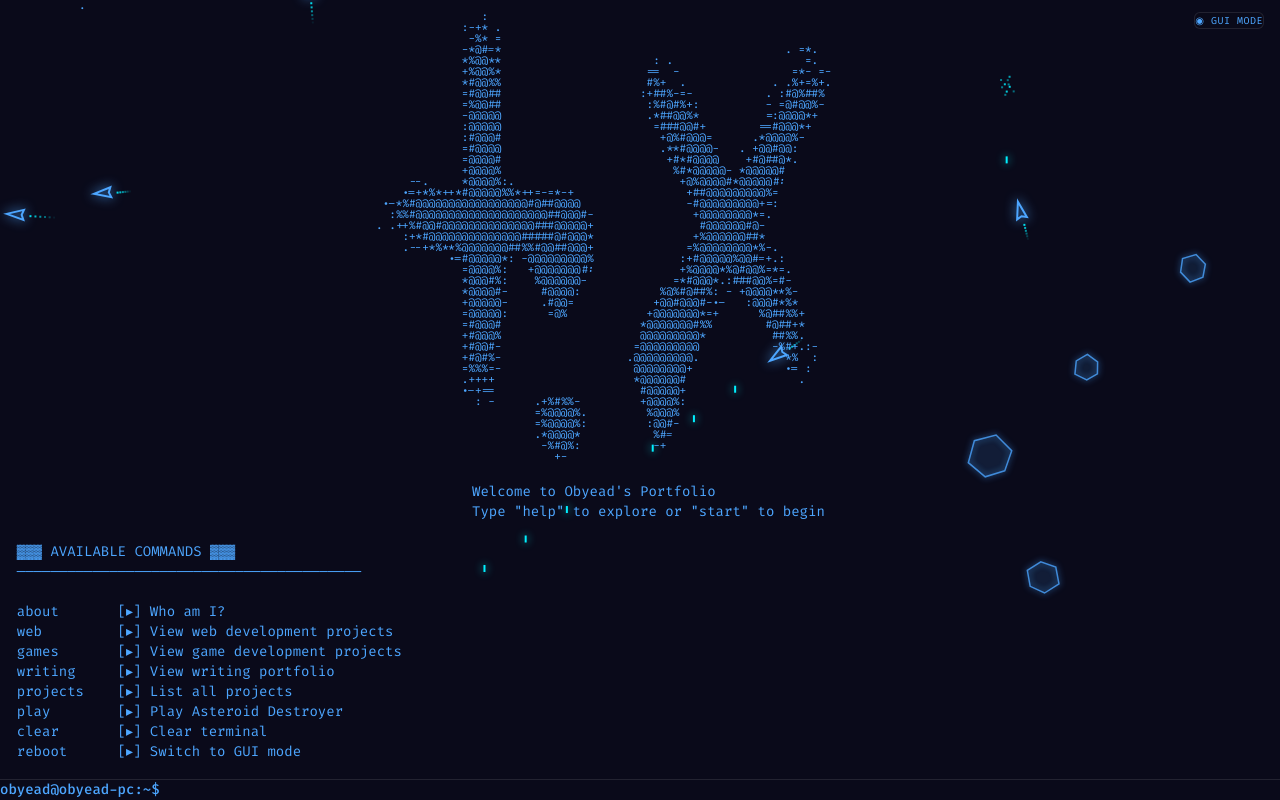
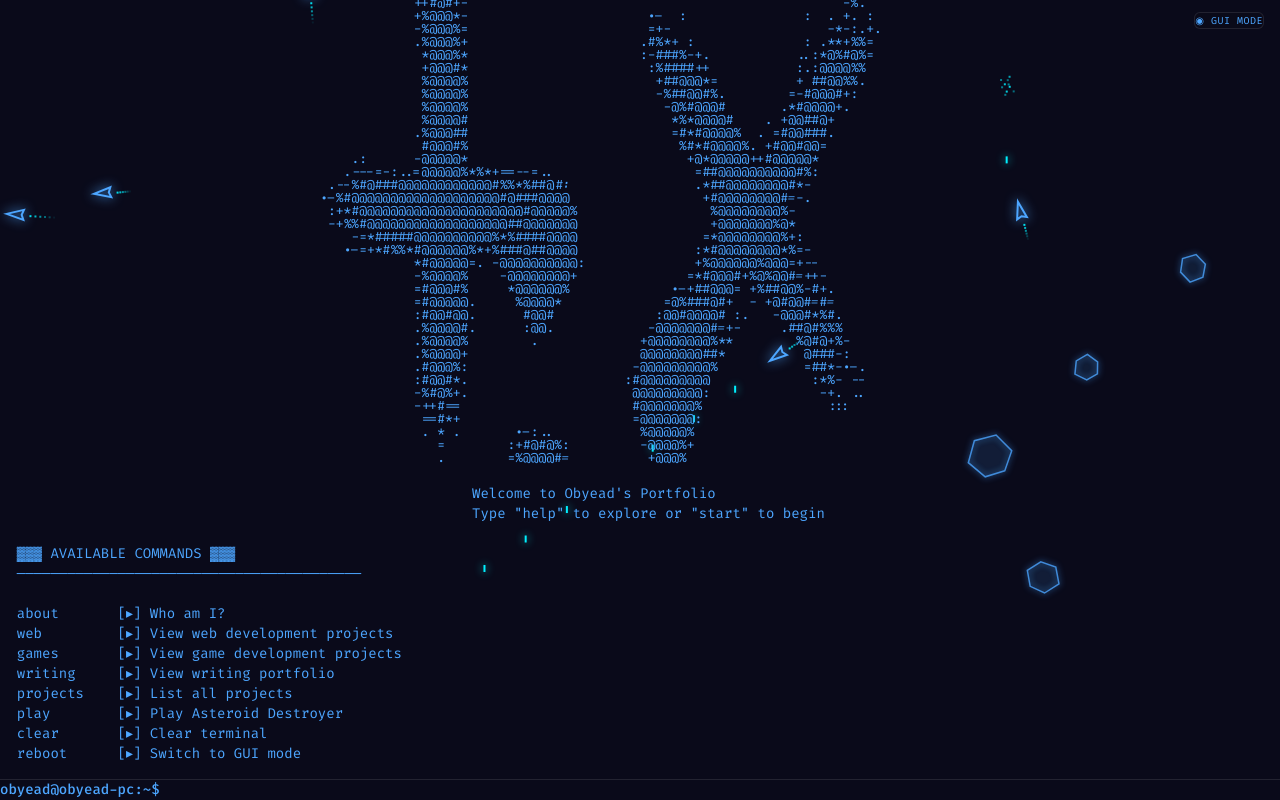
Before and after one commit to obyeadC13/Obyead-s-PC-, a React (Vite) app: page /terminal in a window 1280 px wide. Built offline with nearby package versions, Linux system fonts and the light colour scheme.

Commit message:
fix issues

```diff
--- a/src/components/BootScreen.tsx
+++ b/src/components/BootScreen.tsx
@@ -2,13 +2,29 @@ import { useState, useEffect } from 'react';
 import { useNavigate } from 'react-router-dom';
 
 const BOOT_ASCII = `
-   ╔══════════════════════════════════════════╗
-   ║   ___  _____   ___       __    ____      ║
-   ║  / _ \\/__  /  / _ \\___  / /   /  _/ ___  ║
-   ║ / , _/ / / / / , _/ -_)/ /   / /  (_-<  ║
-   ║ /_/|_| /_/ |_|/_/|_|__/ /_/  /___//___/  ║
-   ║         SYSTEM v4.2.1                    ║
-   ╚══════════════════════════════════════════╝
+=
+                :@.               :.
+                .@:       =+:    :%+
+                 @=        ##   .%%
+                .@+        -#@ .##
+              -:+@*:        +@@#@-
+            .%@@@@@@@@@      @@@=
+              +*#@@%#@@.     @@@+
+                -@+ +@#     %@+##+
+                .@*  %     @@*  %%-
+                .@-       @@@.   %=
+                .%        @@*     :
+                 .   =:   %@
+                    .@%    +
+
+
+                      *
+                     .*   -%
+                          +@
+
+                           :.
+                   %#+  .%@=
+                   -+:
 `;
 
 const BOOT_LINES = [
@@ -87,7 +103,7 @@ export default function BootScreen() {
       <div className="w-full max-w-2xl relative z-20">
         {/* ASCII Logo */}
         {asciiDone && lines.length > BOOT_ASCII.split('\n').length && (
-          <pre className="text-[8px] sm:text-[10px] leading-[11px] sm:leading-[13px] text-neon-cyan mb-4 select-none"
+          <pre className="text-[8px] sm:text-[10px] leading-[10px] sm:leading-[12px] text-neon-cyan mb-4 select-none"
             style={{ textShadow: '0 0 8px #00f0ff66, 0 0 20px #00f0ff33' }}>
             {BOOT_ASCII}
           </pre>
--- a/src/components/TerminalMode.tsx
+++ b/src/components/TerminalMode.tsx
@@ -6,47 +6,45 @@ import AsteroidGame from './AsteroidGame';
 import SpaceBackground from './SpaceBackground';
 
 const WELCOME_ART = `.
-                                                             :
-                                                          :-+* .
-                                                           -%* =
-                                                          -*@#=*                                           . =*.
-                                                          *%@@**                       : .                    =.
-                                                          +%@@%*                      ==  -                 =*- =-
-                                                          *#@@%%                      #%+  .             . .%+=%+.
-                                                          =#@@##                     :+##%-=-           . :#@%##%
-                                                          =%@@##                      :%#@#%+:          - =@#@@%-
-                                                          -@@@@@                      .*##@@%*          =:@@@@*+
-                                                          :@@@@@                       =###@@#+        ==#@@@*+
-                                                          :#@@@#                        +@%#@@@=      .*@@@@%-
-                                                          =#@@@@                        .**#@@@@-   . +@@#@@:
-                                                          =@@@@#                         +#*#@@@@    +#@##@*.
-                                                          +@@@@%                          %#*@@@@@- *@@@@@#
-                                                  --.     *@@@@%:.                         +@%@@@@#*@@@@@#:
-                                                 .=+*%*++*#@@@@@%%*++=-=*-+                 +##@@@@@@@@@%=
-                                              .-*%#@@@@@@@@@@@@@@@@@#@##@@@@                -#@@@@@@@@@+=:
-                                               :%%#@@@@@@@@@@@@@@@@@@@@##@@@#-               +@@@@@@@@*=.
-                                             . .++%#@@#@@@@@@@@@@@@@@###@@@@@+                #@@@@@@#@-
-                                                 :+*#@@@@@@@@@@@@@@#####@#@@@*               +%@@@@@@##*
-                                                 .--+*%**%@@@@@@@##%%#@@##@@@+              =%@@@@@@@@*%-.
-                                                        .=#@@@@@*: -@@@@@@@@@%             :+#@@@@@%@@#=+.:
-                                                          =@@@@%:   +@@@@@@@#:             +%@@@@*%@#@@%=*=.
-                                                          *@@@#%:    %@@@@@@-             =*#@@@*.:###@@%=#-
-                                                          *@@@@#-     #@@@@:            %@%#@##%: - +@@@@**%-
-                                                          +@@@@@-     .#@@=            +@@#@@@#-.-   :@@@#*%*
-                                                          =@@@@@:      =@%            +@@@@@@@*=+      %@##%%+
-                                                          =#@@@#                     *@@@@@@@#%%        #@##+*
-                                                          +#@@@%                     @@@@@@@@@*          ##%%.
-                                                          +#@@#-                    =@@@@@@@@@           -%#+.:-
-                                                          +#@#%-                   .@@@@@@@@@.             *%  :
-                                                          =%%%=-                    @@@@@@@@+              .= :
-                                                          .++++                     *@@@@@@#                 .
-                                                          .-+==                      #@@@@@+
-                                                            : -      .+%#%%-         +@@@@%:
-                                                                     =%@@@@%.         %@@@%
-                                                                     =%@@@@%:         :@@#-
-                                                                     .*@@@@*           %#=
-                                                                      -%#@%:           -+
-                                                                        +-`;
+                                                                +-
+                                                             =-*%-
+                                                             =-*@*::                                               .
+                                                             ++#@#+-                                                -%.
+                                                             +%@@@*-                       .-  :               :  . +. :
+                                                             -%@@@%=                       =+-                    -*-:.+.
+                                                             .%@@@%+                      .#%*+ :              : .**+%%=
+                                                              *@@@%*                      :-###%-+.           ..:*@%#@%=
+                                                              +@@@#*                       :%####++           :.:@@@@%%
+                                                              %@@@@%                        +##@@@*=          + ##@@%%.
+                                                              %@@@@%                        -%##@@#%.        =-#@@@#+:
+                                                              %@@@@%                         -@%#@@@#       .*#@@@@+.
+                                                              %@@@@#                          *%*@@@@#    . +@@##@+
+                                                             .%@@@##                          =#*#@@@@%  . =#@@###.
+                                                              #@@@#%                           %#*#@@@@%. +#@@#@@=
+                                                     .:      -@@@@@*                            +@*@@@@@++#@@@@@*
+                                                    .---=-:..=@@@@@%*%*+==--=..                  =##@@@@@@@@@@#%:
+                                                  .--%#@###@@@@@@@@@@@@#%%*%##@#:                .*##@@@@@@@@#*-
+                                                 .-%#@@@@@@@@@@@@@@@@@@@#@###@@@@                 +#@@@@@@@@#=-.
+                                                  :+*#@@@@@@@@@@@@@@@@@@@@@#@@@@@%                 %@@@@@@@@%-
+                                                  -+%%#@@@@@@@@@@@@@@@@@@##@@@@@@@                 +@@@@@@@%@*
+                                                     -=*#####@@@@@@@@@@%*%####@@@@                =*@@@@@@@@%+:
+                                                    .-=+*#%%*#@@@@@@%*+%###@##@@@@               :*#@@@@@@@@*%=-
+                                                             *#@@@@@=. -@@@@@@@@@@:              +%@@@@@@%@@@=+--
+                                                             -%@@@@%    -@@@@@@@@+              =*#@@@#+%@%@@#=++-
+                                                             =#@@@#%     *@@@@@@%             .-+##@@@= +%##@@%-#+.
+                                                             =#@@@@@.     %@@@@*             =@%###@#+  - +@#@@#=#=
+                                                             :#@@#@@.      #@@#             :@@#@@@@# :.   -@@@#*%#.
+                                                             .%@@@@#.      :@@.            -@@@@@@@#=+-     .##@#%%%
+                                                             .%@@@@%        .             +@@@@@@@@%**        %@#@+%-
+                                                             .%@@@@+                      @@@@@@@@##*          @###-:
+                                                             .#@@@%:                     -@@@@@@@@@%           =##*-.-.
+                                                             :#@@#*.                    :#@@@@@@@@@             :*%- --
+                                                             -%#@%+.                     @@@@@@@@@:              -+. ..
+                                                             -++#==                      #@@@@@@@%                :::
+                                                              ==#*+                      =@@@@@@@:
+                                                              . * .       .-:..           %@@@@@%
+                                                                =        :+#@#@%:         -@@@@%+
+                                                                .        =%@@@@#=          +@@@%`;
 
 const COMMANDS_BLOCK = `
   ▓▓▓ AVAILABLE COMMANDS ▓▓▓
@@ -216,13 +214,13 @@ export default function TerminalMode() {
           <div className="relative z-10 flex flex-col h-screen w-screen">
             <div ref={scrollRef} className="flex-1 overflow-y-auto p-4">
               {showWelcome && (
-                <div className="flex flex-col">
-                  <div className="flex items-center justify-center">
-                    <pre className="text-[9px] md:text-[11px] leading-none">
+                <div className="flex flex-col min-h-screen justify-between pb-8">
+                  <div className="flex-1 flex items-center justify-center">
+                    <pre className="text-[10px] md:text-[13px] leading-none">
                       {WELCOME_ART}
                     </pre>
                   </div>
-                  <div className="flex justify-center mt-6 mb-4">
+                  <div className="flex justify-center mt-4 mb-4">
                     <pre className="text-sm">{WELCOME_TEXT}</pre>
                   </div>
                   <div className="flex items-start pl-4">
```
Also changed, not shown: vercel.json (added).
